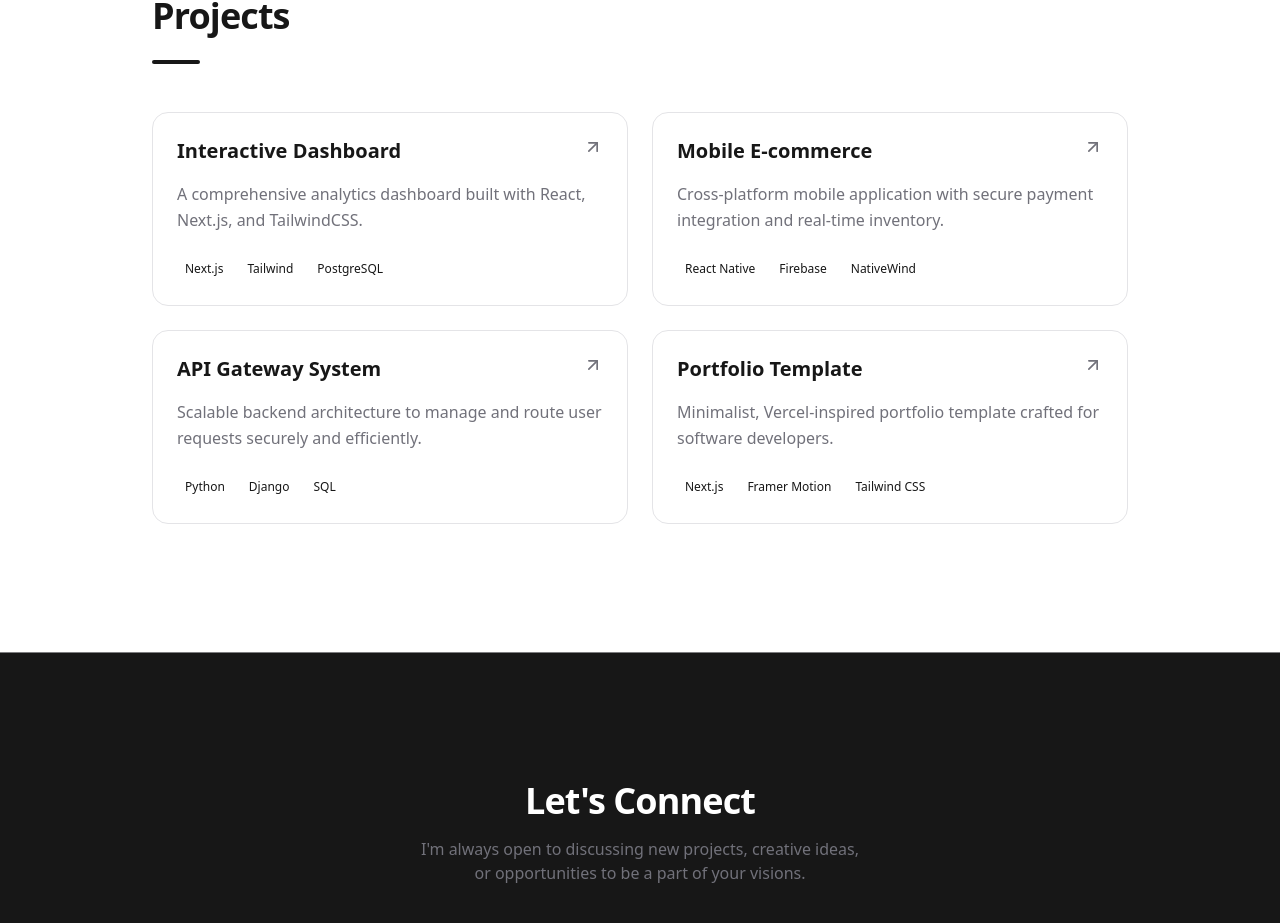
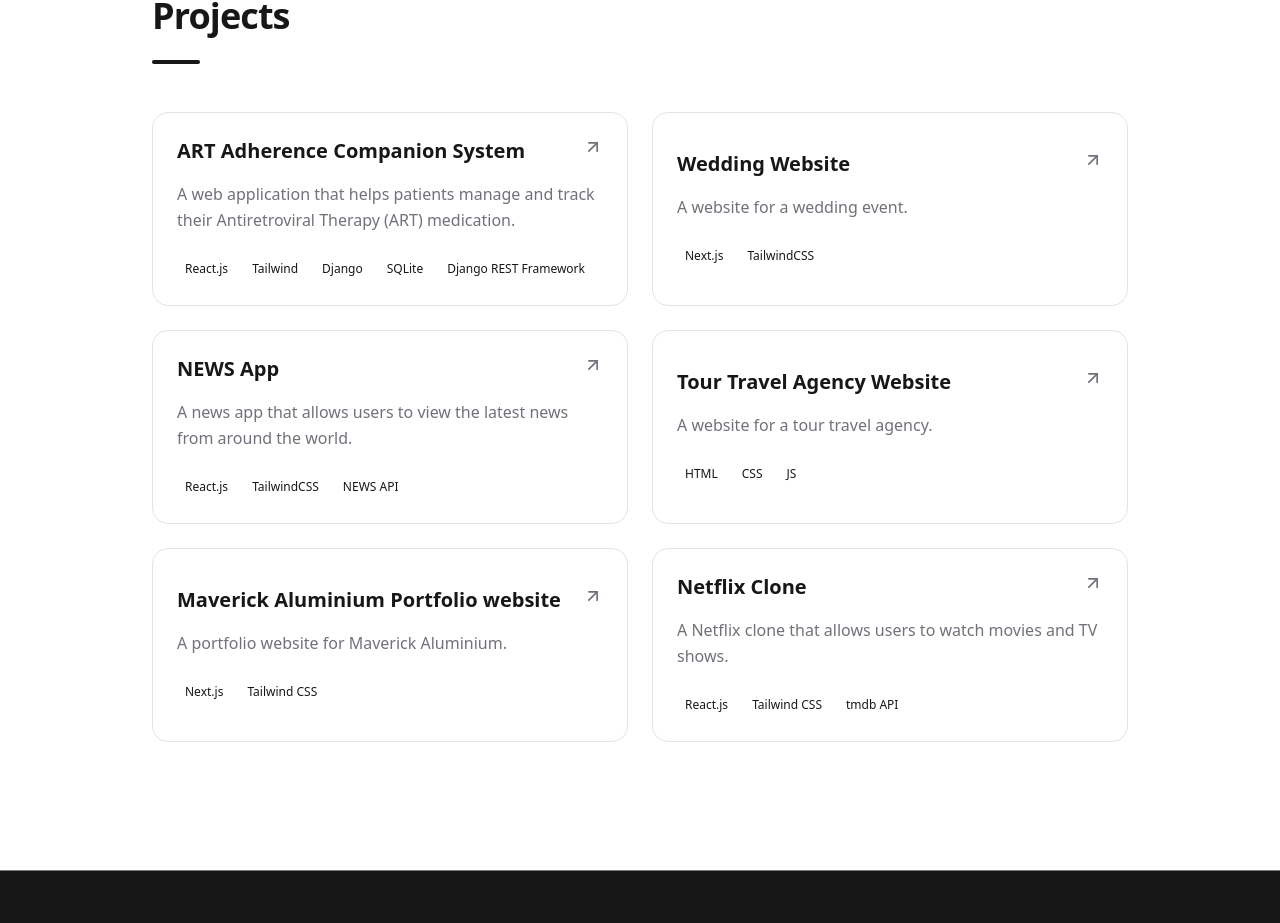
Before and after one commit to TadiwaMakoni05/Tadiwa-Makoni-Portfolio, a Next.js app: page / in a window 1280 px wide. Shown: the part 3216-4139 px from the top of the page. Built offline with nearby package versions, Linux system fonts and the light colour scheme.

Commit message:
implement a new Projects component to showcase portfolio items, add `art.png` asset, and update `README.md`.

```diff
--- a/components/projects.tsx
+++ b/components/projects.tsx
@@ -24,49 +24,76 @@ export function Projects() {
 
   const projects: Project[] = [
     {
-      title: "Interactive Dashboard",
+      title: "ART Adherence Companion System",
       description:
-        "A comprehensive analytics dashboard built with React, Next.js, and TailwindCSS.",
+        "A web application that helps patients manage and track their Antiretroviral Therapy (ART) medication.",
       extendedDescription:
-        "This interactive dashboard provides real-time analytics for software usage. Built entirely with Next.js App Router and server components. Features include multi-series charts, dynamic filtering, user role management, and PostgreSQL database integration to securely handle millions of records.",
+        "The ART Adherence Companion System is designed to support patients on ART by helping them stay consistent with their medication. The platform allows users to track daily doses, receive medication reminders, monitor adherence progress, and view simple analytics about their treatment journey. Built using Next.js, React, and TailwindCSS, the system focuses on improving medication adherence and supporting better health outcomes for patients.",
       type: "Web Application",
-      thumbnail: "/l1.png", // Use placeholder logic
-      tags: ["Next.js", "Tailwind", "PostgreSQL"],
+      thumbnail: "/art.png",
+      tags: ["React.js", "Tailwind", "Django","SQLite","Django REST Framework"],
       link: "#",
+      repo: "https://github.com/TadiwaMakoni05/ART",
     },
     {
-      title: "Mobile E-commerce",
+      title: "Wedding Website",
       description:
-        "Cross-platform mobile application with secure payment integration and real-time inventory.",
+        "A website for a wedding event.",
       extendedDescription:
-        "Designed for iOS and Android, this e-commerce solution uses React Native and NativeWind to deliver a native-feeling shopping experience. It connects to Firebase for real-time inventory tracking, user authentication, and push notifications.",
-      type: "Mobile App",
+        "A website for a wedding event. Built using Next.js, React, and TailwindCSS.",
+      type: "Website",
       thumbnail: "/l1.png",
-      tags: ["React Native", "Firebase", "NativeWind"],
+      tags: ["Next.js", "TailwindCSS"],
+      link: "https://wedding-nine-iota.vercel.app",
+      repo: "https://github.com/TadiwaMakoni05/wedding",
+    },
+        {
+      title: "NEWS App",
+      description:
+        "A news app that allows users to view the latest news from around the world.",
+      extendedDescription:
+        "A news app that allows users to view the latest news from around the world. Built using React.js, TailwindCSS, and the NEWS API.",
+      type: "Website",
+      thumbnail: "/l1.png",
+      tags: ["React.js", "TailwindCSS","NEWS API"],
       link: "#",
+      repo: "https://github.com/TadiwaMakoni05/News-App",
     },
     {
-      title: "API Gateway System",
+      title: "Tour Travel Agency Website",
       description:
-        "Scalable backend architecture to manage and route user requests securely and efficiently.",
+        "A website for a tour travel agency.",
       extendedDescription:
-        "A Python/Django-powered API gateway handling authentication, rate-limiting, and microservice proxying. Built to withstand high-volume traffic (10,000+ requests/sec) and integrates natively with caching layers and SQL databases.",
-      type: "Backend Architecture",
+        "A website for a tour travel agency. Built using Next.js, React, and TailwindCSS.",
+      type: "Website",
       thumbnail: "/l1.png",
-      tags: ["Python", "Django", "SQL"],
-      link: "https://github.com/TadiwaMakoni05/",
+      tags: ["HTML", "CSS", "JS"],
+      link: "#",
+      repo: "https://github.com/TadiwaMakoni05/Tour-Travel-Agency",
     },
     {
-      title: "Portfolio Template",
+      title: "Maverick Aluminium Portfolio website",
       description:
-        "Minimalist, Vercel-inspired portfolio template crafted for software developers.",
+        "A portfolio website for Maverick Aluminium.",
       extendedDescription:
-        "The exact portfolio you are viewing! Built with a clean aesthetic and hyper-focus on accessibility, SEO, and fast load times. Utilizes Framer Motion for scroll-reveals and Next.js for server-side generation.",
+        "A portfolio website for Maverick Aluminium. Built using Next.js, React, and TailwindCSS.",
       type: "Web Application",
       thumbnail: "/l1.png",
-      tags: ["Next.js", "Framer Motion", "Tailwind CSS"],
+      tags: ["Next.js", "Tailwind CSS"],
+      link: "https://maverick-nu.vercel.app",
+      repo: "https://github.com/TadiwaMakoni05/maverick",
+    },
+        {
+      title: "Netflix Clone",
+      description:
+        "A Netflix clone that allows users to watch movies and TV shows.",
+      extendedDescription:
+        "A Netflix clone that allows users to watch movies and TV shows. Built using React, and TailwindCSS.",
+      type: "Web Application",
+      thumbnail: "/l1.png",
+      tags: ["React.js", "Tailwind CSS","tmdb API"],
       link: "#",
-      repo: "https://github.com/TadiwaMakoni05/",
+      repo: "https://github.com/TadiwaMakoni05/Netflix-clone",
     },
   ];
 
@@ -164,8 +191,8 @@ export function Projects() {
                 <Image
                   src={selectedProject.thumbnail}
                   alt={`${selectedProject.title} thumbnail`}
-                  width={200}
-                  height={200}
+                  width={500}
+                  height={500}
                   className="opacity-20 dark:invert object-contain transition-transform duration-500 hover:scale-105"
                 />
                 <div className="absolute bottom-4 left-6 py-1 px-3 bg-background/80 backdrop-blur-md rounded-full text-xs font-semibold uppercase tracking-wider border border-border">
```
Also changed, not shown: public/art.png (added), 1 other file (tests, documents, lock files or other folders).
